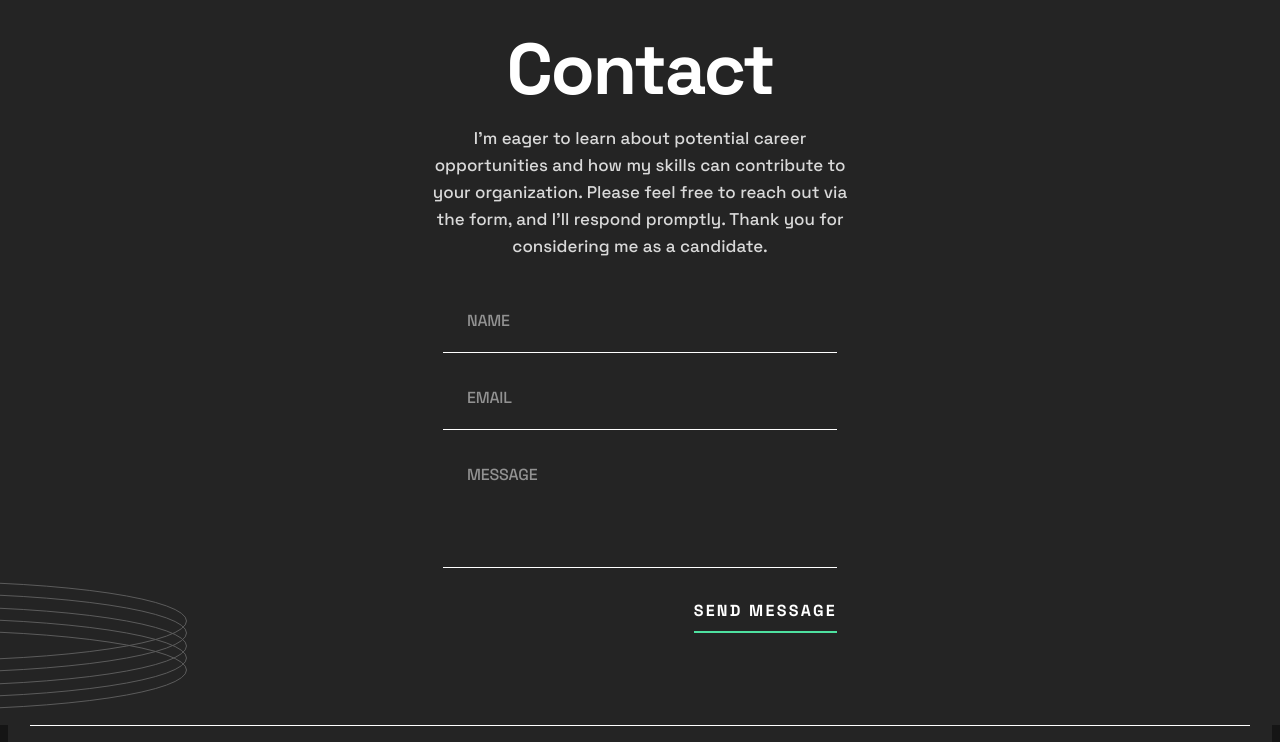
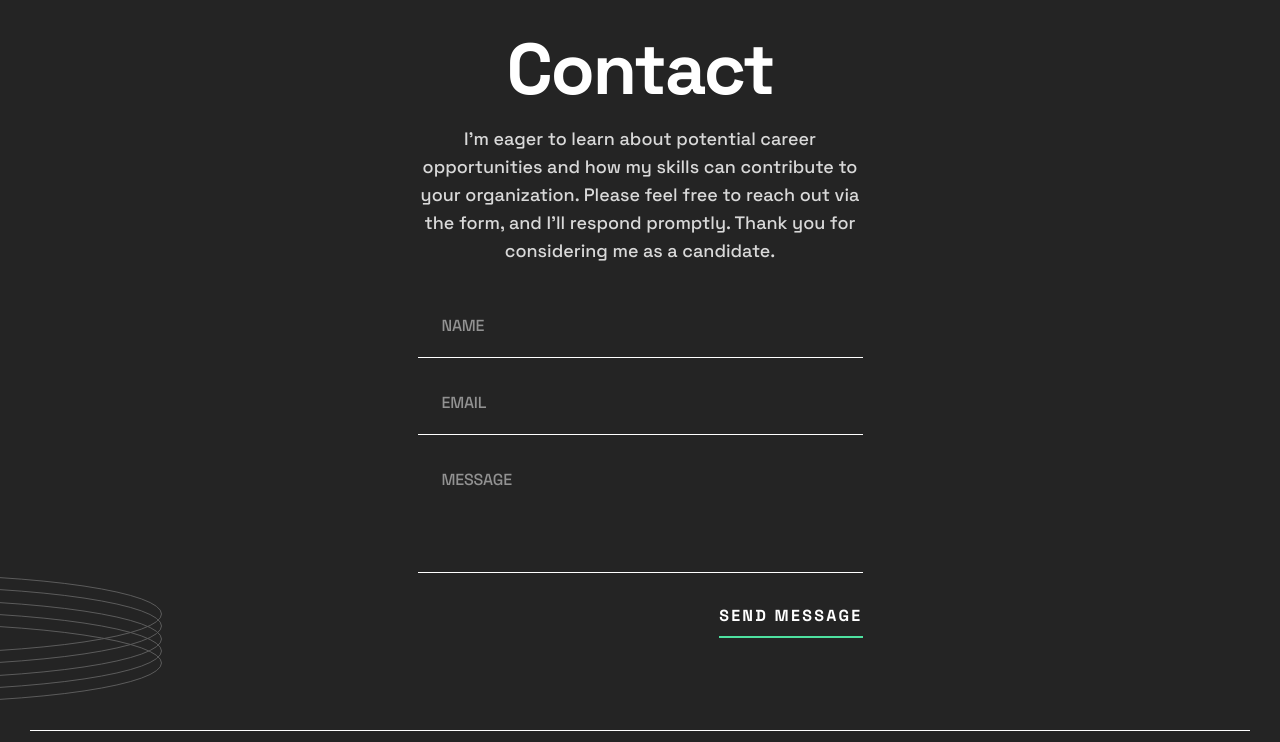
Before and after one commit to AdamHaniff/Developer-Portfolio, a website built with Parcel: page index.html in a window 1280 px wide. Shown: the part 2390-3132 px from the top of the page. Built offline with nearby package versions, Linux system fonts and the light colour scheme.

Commit message:
Styled footer in 768px layout

```diff
--- a/main.scss
+++ b/main.scss
@@ -853,6 +853,31 @@ body {
       line-height: 7.2rem;
       letter-spacing: -0.2045rem;
     }
+
+    &__text {
+      font-size: 1.8rem;
+      line-height: 2.8rem;
+    }
+  }
+
+  // ***************** FORM *****************
+  .form {
+    max-width: 44.5rem;
+
+    &__rings {
+      left: -36.8rem;
+      bottom: 2.7rem;
+    }
+  }
+
+  // **************** FOOTER ****************
+  .footer {
+    margin: 0 -3rem;
+    padding: 0 3rem 4rem;
+
+    &__border {
+      margin-bottom: 3rem;
+    }
   }
 }
 
```
Also changed, not shown: css/main.css, 1 other file.
